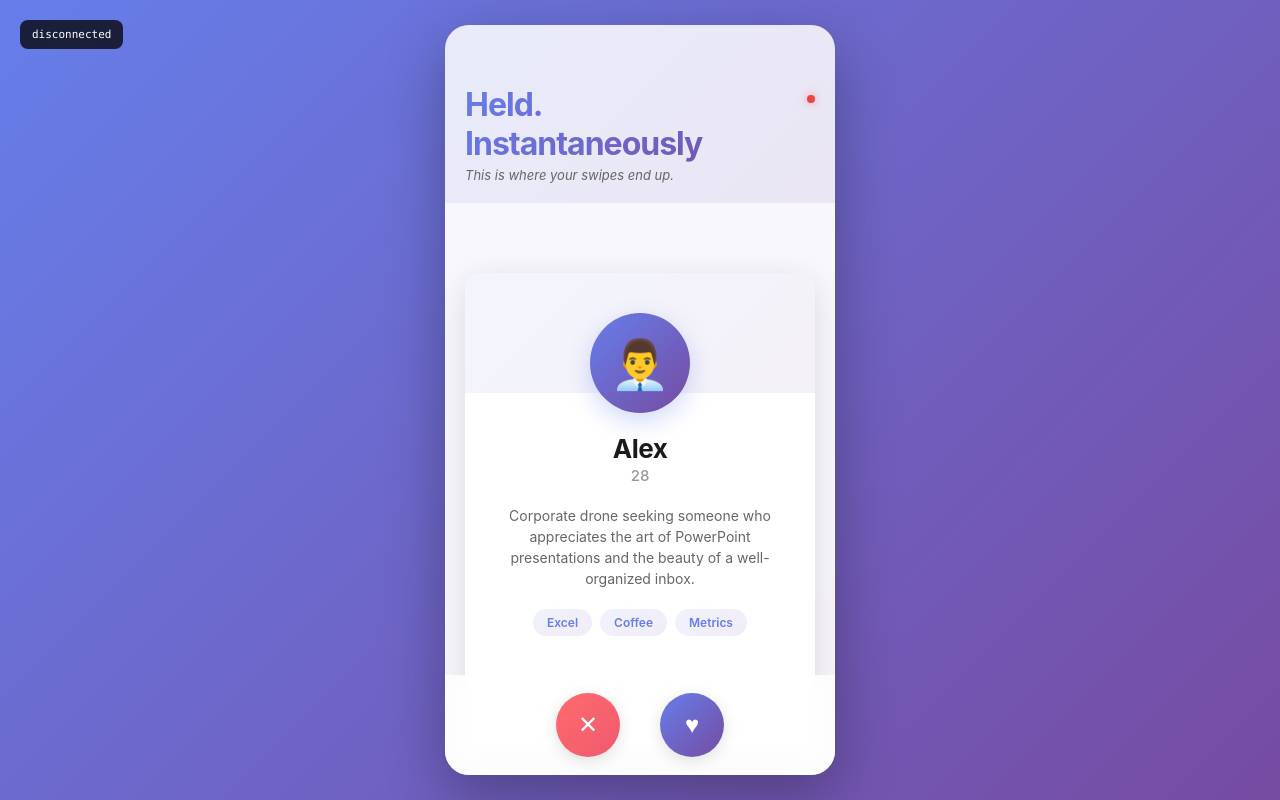
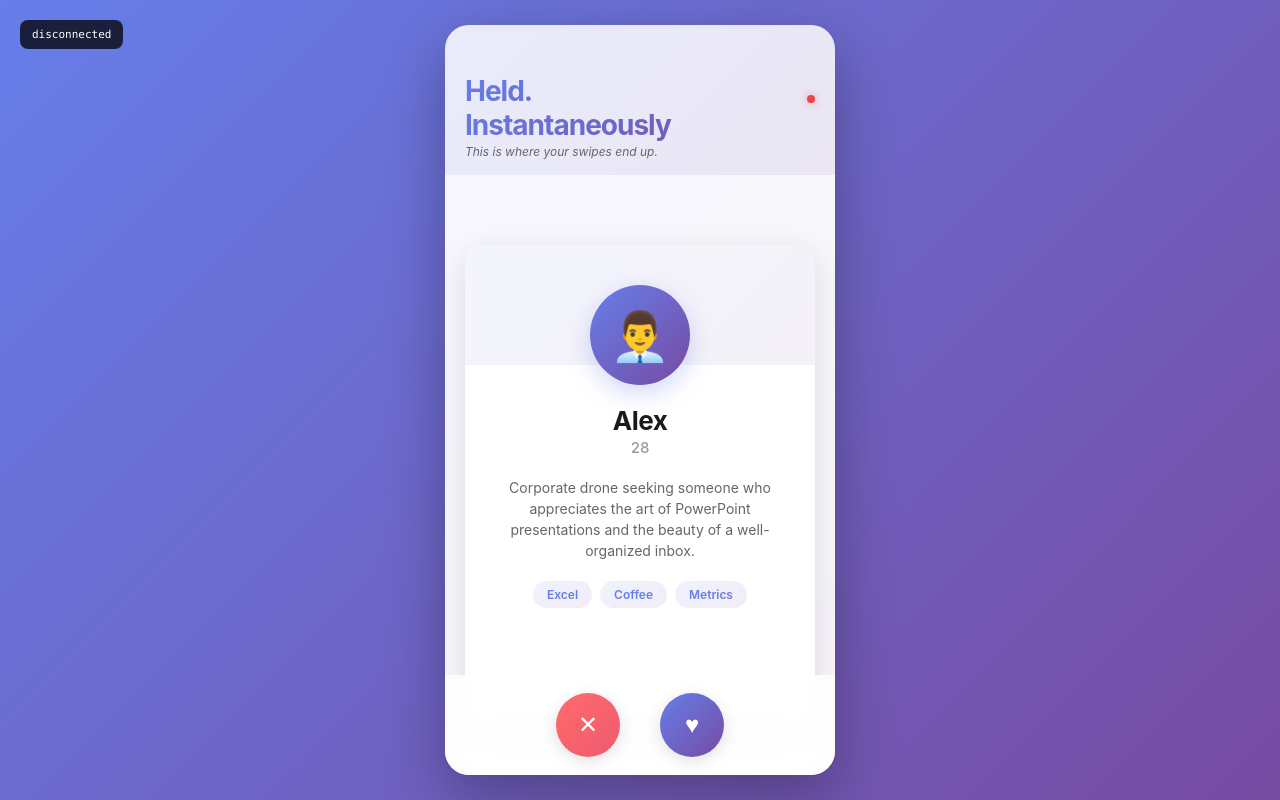
Before and after one commit to a4ruit/MiingeApp, a website: page index.html in a window 1280 px wide. Drawn offline with Linux system fonts and the light colour scheme.

Commit message:
final changes for the night

```diff
--- a/index.html
+++ b/index.html
@@ -35,25 +35,26 @@
 
         .header {
             background: linear-gradient(135deg, rgba(102, 126, 234, 0.1) 0%, rgba(118, 75, 162, 0.1) 100%);
-            padding: 60px 20px 20px 20px;
+            padding: 50px 20px 16px 20px;
             text-align: left;
             position: relative;
         }
 
         .header h1 {
-            font-size: 32px;
+            font-size: 28px;
             font-weight: 700;
             background: linear-gradient(135deg, #667eea 0%, #764ba2 100%);
             -webkit-background-clip: text;
             -webkit-text-fill-color: transparent;
             background-clip: text;
             letter-spacing: -1px;
+            line-height: 1.2;
         }
 
         .header p {
-            font-size: 13px;
+            font-size: 12px;
             color: #666;
-            margin-top: 4px;
+            margin-top: 2px;
             font-style: italic;
         }
 
```
